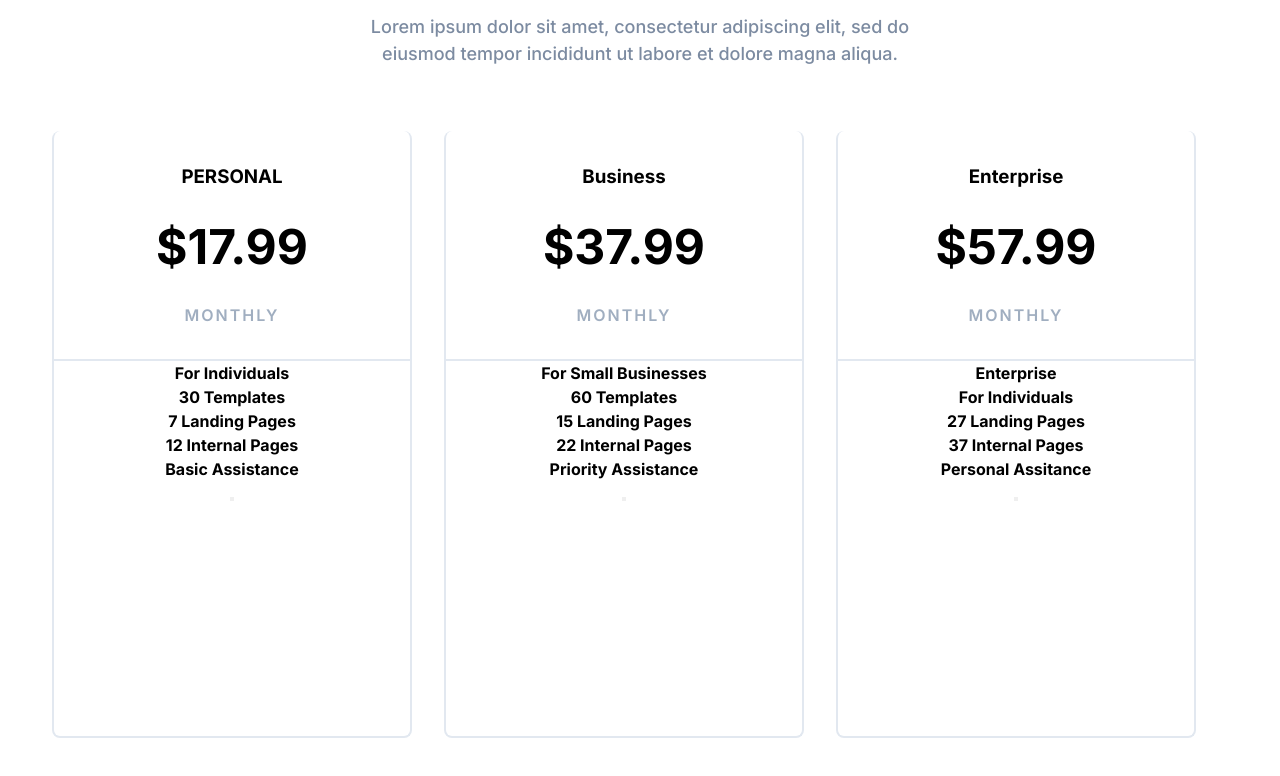
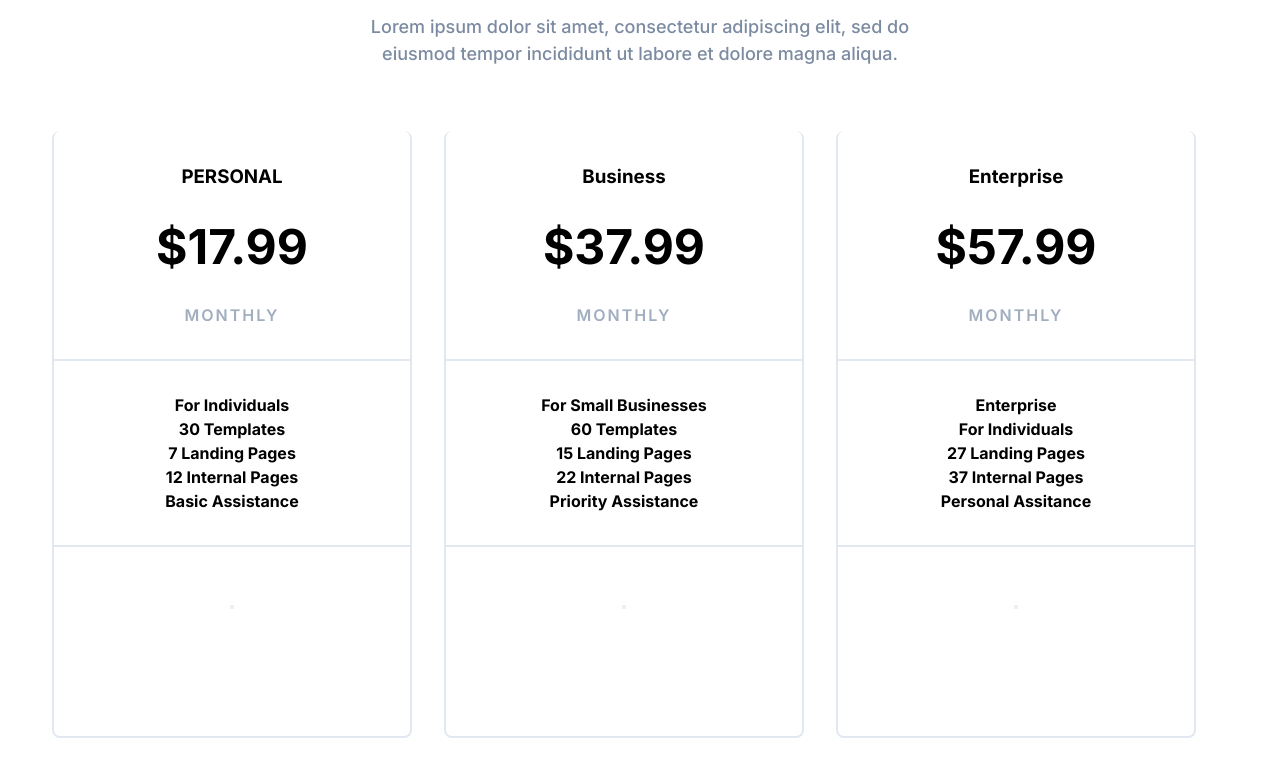
Before and after one commit to Hypervertices/W2-Final-Project, a plain HTML site: page Index.html in a window 1280 px wide. Shown: the part 3897-4673 px from the top of the page. Drawn offline with Linux system fonts and the light colour scheme.

Commit message:
commit of the day

```diff
--- a/Index.html
+++ b/Index.html
@@ -332,14 +332,14 @@
                                         <h1 class="price__number">$37.99</h1>
                                         <span class="price__billed-monthly">MONTHLY</span>
                                     </div>
-                                    <div class="pricing__price--business-mid">
+                                    <div class="pricing__price--business-mid price__mid">
                                         <h4 class="bold__h4">For Small Businesses</h4>
                                         <h4 class="ghost__h4">60 Templates</h4>
                                         <h4 class="ghost__h4">15 Landing Pages</h4>
                                         <h4 class="ghost__h4">22 Internal Pages</h4>
                                         <h4 class="ghost__h4">Priority Assistance</h4>
                                     </div>
-                                    <div class="pricing__price--business-btm">
+                                    <div class="pricing__price--business-btm price__btm">
                                         <button></button>
                                     </div>
                                 </div>
@@ -353,14 +353,14 @@
                                         <h1 class="price__number">$57.99</h1>
                                         <span class="price__billed-monthly">MONTHLY</span>
                                     </div>
-                                    <div class="pricing__price--individual-mid">
+                                    <div class="pricing__price--individual-mid price__mid">
                                         <h4 class="bold__h4">Enterprise</h4>
                                         <h4 class="ghost__h4">For Individuals</h4>
                                         <h4 class="ghost__h4">27 Landing Pages</h4>
                                         <h4 class="ghost__h4">37 Internal Pages</h4>
                                         <h4 class="ghost__h4">Personal Assitance</h4>
                                     </div>
-                                    <div class="pricing__price--individual-btm">
+                                    <div class="pricing__price--individual-btm price__btm">
                                         <button></button>
                                     </div>
                                 </div>
--- a/styles.css
+++ b/styles.css
@@ -641,11 +641,30 @@ Pricing
 
 
 .price__top {
+  border-top-left-radius: 8px;
+  border-top-right-radius: 8px;
   display: flex;
   flex-direction: column;
   align-items: center;
   padding: 32px;
   border-bottom: 2px solid #E2E8F0;
+}
+
+.price__mid {
+  flex-direction: flex;
+  flex-direction: column;
+  align-items: center;
+  padding: 32px;
+  border-bottom: 2px solid #E2E8F0;
+}
+
+.price__btm {
+  padding: 58px 64px;
+  display: flex;
+  align-items: center;
+  justify-content: center;
+  border-bottom-left-radius: 8px;
+  border-bottom-right-radius: 8px;
 }
 
 
```
